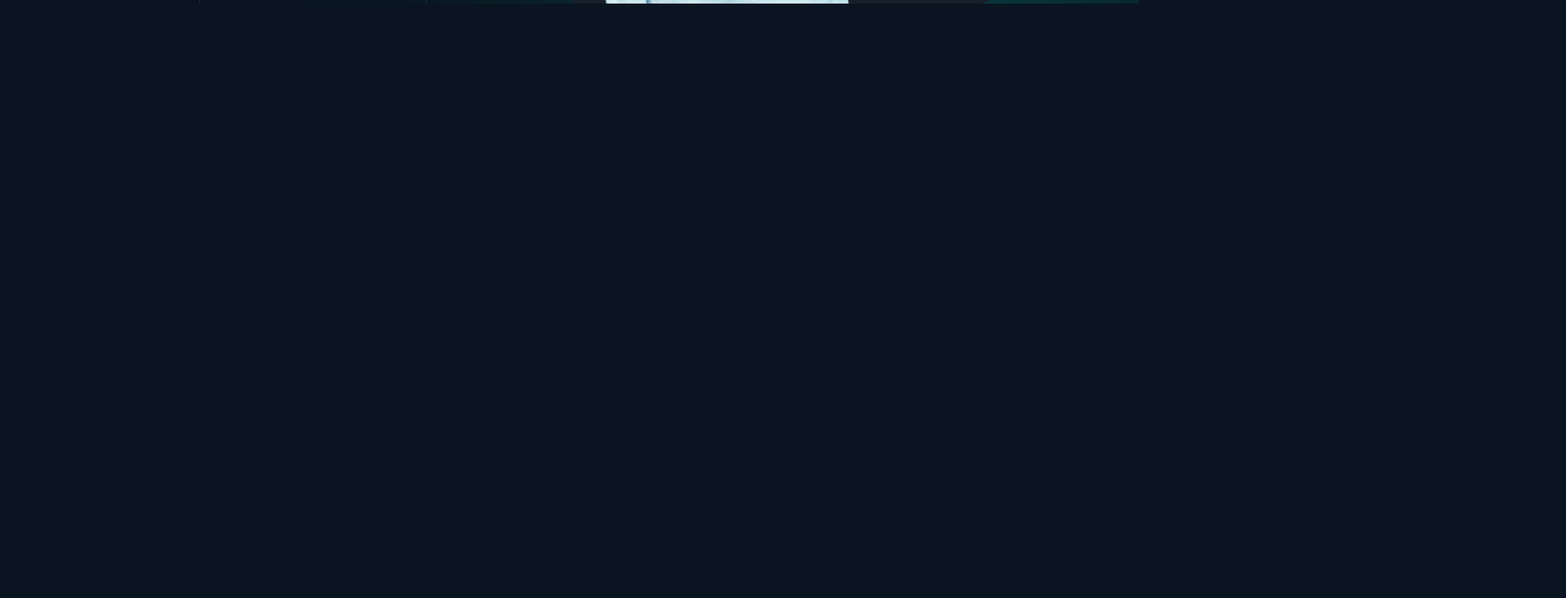
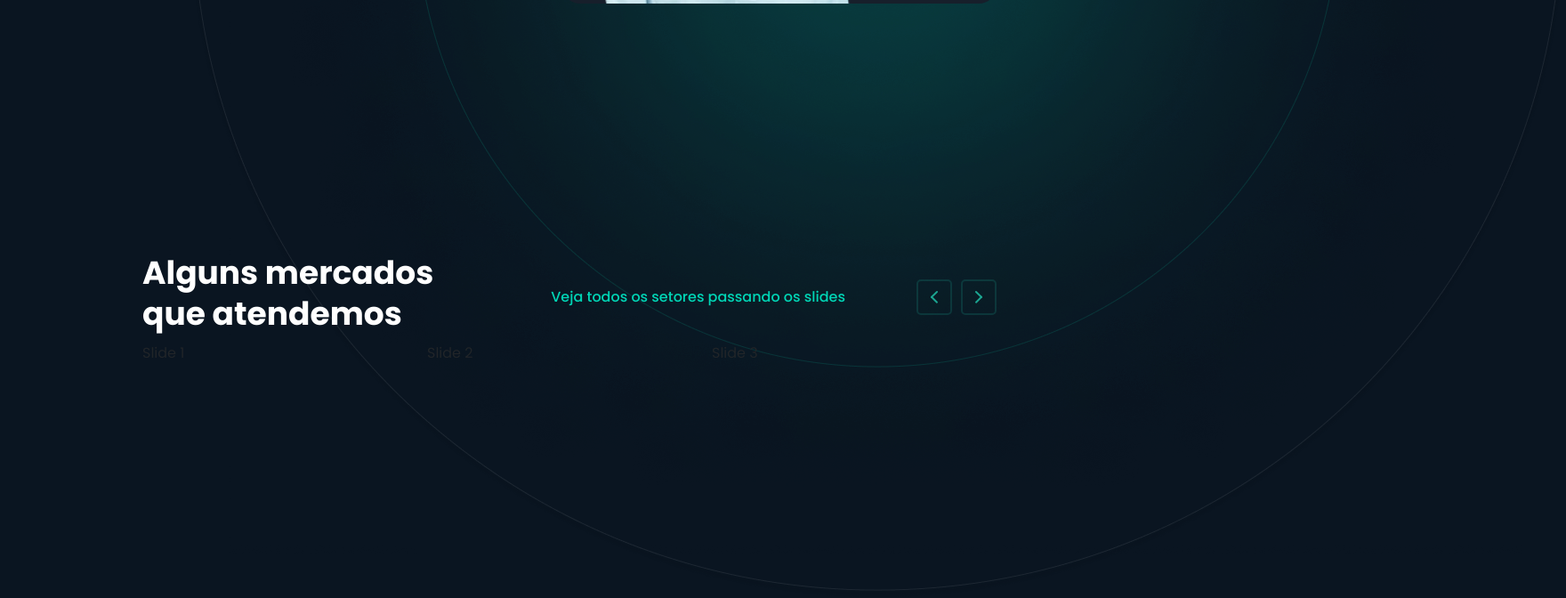
Before and after one commit to wesleyeagles/ibtec, a React (Vite) app: page /inicio in a window 1280 px wide. Shown: the part 2717-3389 px from the top of the page at 89% size, 1760 px wide, since content can reach past the window. Before the commit the page ends 2721 px from the top, so only its background shows below. Built offline with nearby package versions, Linux system fonts and the light colour scheme.

Commit message:
pré commit

```diff
--- a/package.json
+++ b/package.json
@@ -15,6 +15,7 @@
     "@react-spring/web": "^9.7.2",
     "@types/date-fns": "^2.6.0",
     "@types/lodash": "^4.14.194",
+    "@types/react-slick": "^0.23.10",
     "apollo-link-error": "^1.1.13",
     "apollo-server": "^3.10.2",
     "axios": "^1.4.0",
@@ -33,8 +34,10 @@
     "react-number-format": "^5.1.4",
     "react-router-dom": "^6.10.0",
     "react-select": "^5.7.3",
+    "react-slick": "^0.29.0",
     "react-toastify": "^9.1.1",
     "reactstrap": "^9.1.9",
+    "slick-carousel": "^1.8.1",
     "styled-components": "^5.3.10",
     "zod": "^3.21.4"
   },
--- a/src/Pages/Home/Home.tsx
+++ b/src/Pages/Home/Home.tsx
@@ -2,10 +2,13 @@ import { Link } from "react-router-dom";
 import BannerContainer from "../../Components/BannerContainer/BannerContainer";
 import GridContainer from "../../Components/GridContainer/GridContainer";
 import "./Pages.Home.Styles.scss";
-import { BannerArrow, InovacaoIcon, PlayVideoIcon, PointIcon, SegurancaIcon, SustentabilidadeIcon, TecnologiaIcon } from "../../assets/Icones";
+import { BannerArrow, InovacaoIcon, PlayVideoIcon, PointIcon, SegurancaIcon, SliderNextIcon, SliderPrevIcon, SustentabilidadeIcon, TecnologiaIcon } from "../../assets/Icones";
 import { useMediaQuery } from "../../Hooks/useMediaQuery";
 import { useState } from "react";
 import VideoModal from "./Components/VideoModal";
+import Slider from "react-slick";
+import "slick-carousel/slick/slick.css";
+import "slick-carousel/slick/slick-theme.css";
 
 const Home = () => {
 	const isMedia600px = useMediaQuery("(max-width: 600px)");
@@ -13,6 +16,26 @@ const Home = () => {
 	const [isShowVideo, setShowVideo] = useState(false);
 
 	const handleShow = () => setShowVideo(true);
+
+	const [sliderRef, setSliderRef] = useState<Slider | null>(null);
+
+	const settings = {
+		slidesToShow: 3,
+		slidesToScroll: 1,
+		arrows: false, // Desativa as flechas padrão
+	};
+
+	const goToPrevSlide = () => {
+		if (sliderRef) {
+			sliderRef.slickPrev();
+		}
+	};
+
+	const goToNextSlide = () => {
+		if (sliderRef) {
+			sliderRef.slickNext();
+		}
+	};
 
 	return (
 		<>
@@ -136,6 +159,33 @@ const Home = () => {
 					<img className="light-effect" src="light-effect.webp" />
 				</div>
 			</div>
+			<div className="mercados">
+				<GridContainer>
+					<div className="wrapper">
+						<div className="label">
+							<h2>Alguns mercados que atendemos</h2>
+						</div>
+						<div className="functions">
+							<small>Veja todos os setores passando os slides</small>
+							<div className="slider-btns">
+								<SliderPrevIcon onClick={goToPrevSlide} size={"2.5em"} />
+								<SliderNextIcon onClick={goToNextSlide} size={"2.5em"} />
+							</div>
+						</div>
+					</div>
+					<div className="slider-wrapper">
+						<div className="slider-container">
+							<Slider ref={(slider) => setSliderRef(slider)} {...settings}>
+								<div>Slide 1</div>
+								<div>Slide 2</div>
+								<div>Slide 3</div>
+								<div>Slide 4</div>
+								{/* Adicione mais slides conforme necessário */}
+							</Slider>
+						</div>
+					</div>
+				</GridContainer>
+			</div>
 			<VideoModal videoSrc="../videoinstitucional.mp4" handleShow={handleShow} show={isShowVideo} setShow={setShowVideo} />
 		</>
 	);
--- a/src/Pages/Home/Pages.Home.Styles.scss
+++ b/src/Pages/Home/Pages.Home.Styles.scss
@@ -372,11 +372,11 @@
 			line-height: 150%; /* 24px */
 
 			@media screen and (max-width: 1368px) {
-				width: 75%!important;
+				width: 75% !important;
 			}
 
 			@media screen and (max-width: 1024px) {
-				width: 100%!important;
+				width: 100% !important;
 			}
 
 			@media screen and (max-width: 600px) {
@@ -495,3 +495,70 @@
 		z-index: -1;
 	}
 }
+
+.mercados {
+	margin-top: 280px;
+
+	@media screen and (max-width: 600px) {
+		margin-top: 130px;
+	}
+
+	.wrapper {
+		display: flex;
+		align-items: center;
+		justify-content: space-between;
+
+		@media screen and (max-width: 1024px) {
+			justify-content: start;
+			flex-direction: column;
+		}
+	}
+
+	.label {
+		h2 {
+			color: #fff;
+			font-size: 36px;
+			font-style: normal;
+			font-weight: 700;
+			inline-size: 400px;
+			line-height: 130%; /* 52px */
+
+			@media screen and (max-width: 1024px) {
+				inline-size: 400px;
+				margin-top: 64px;
+			}
+
+			@media screen and (max-width: 600px) {
+				inline-size: 100%;
+				font-size: 30px;
+			}
+		}
+
+	}
+
+	.functions {
+		display: flex;
+		align-items: center;
+		gap: 80px;
+
+		.slider-btns {
+			display: flex;
+			align-items: center;
+			gap: 10px;
+
+			svg {
+				cursor: pointer;
+			}
+		}
+	}
+
+	small {
+		color: #00d6b6;
+		font-size: 16px;
+		font-style: normal;
+		font-weight: 500;
+		line-height: normal;
+		line-height: 130%; /* 20.8px */
+	}
+
+}
--- a/src/assets/Icones/index.tsx
+++ b/src/assets/Icones/index.tsx
@@ -285,3 +285,33 @@ export const PointIcon: FC<IIconProps> = (props) => {
 		</svg>
 	);
 };
+
+export const SliderPrevIcon: FC<IIconProps> = (props) => {
+	const { size = "1em", ...newProps } = props;
+
+	newProps.height = newProps.height || size;
+	newProps.width = newProps.width || size;
+
+	return (
+		<svg width="40" height="40" viewBox="0 0 40 40" fill="none" xmlns="http://www.w3.org/2000/svg" {...newProps}>
+			<rect x="1" y="1" width="38" height="38" rx="4" stroke="#1CA591" strokeOpacity="0.2" strokeWidth="2" />
+			<path d="M17 19.832L23 25.6631" stroke="#1CA591" strokeWidth="2" strokeLinecap="round" strokeLinejoin="round" />
+			<path d="M17 19.8311L23 14" stroke="#1CA591" strokeWidth="2" strokeLinecap="round" strokeLinejoin="round" />
+		</svg>
+	);
+};
+
+export const SliderNextIcon: FC<IIconProps> = (props) => {
+	const { size = "1em", ...newProps } = props;
+
+	newProps.height = newProps.height || size;
+	newProps.width = newProps.width || size;
+
+	return (
+		<svg width="40" height="40" viewBox="0 0 40 40" fill="none" xmlns="http://www.w3.org/2000/svg" {...newProps}>
+			<rect x="1" y="1" width="38" height="38" rx="4" stroke="#1CA591" strokeOpacity="0.2" strokeWidth="2" />
+			<path d="M23 19.832L17 25.6631" stroke="#1CA591" strokeWidth="2" strokeLinecap="round" strokeLinejoin="round" />
+			<path d="M23 19.8311L17 14" stroke="#1CA591" strokeWidth="2" strokeLinecap="round" strokeLinejoin="round" />
+		</svg>
+	);
+};
--- a/src/main.scss
+++ b/src/main.scss
@@ -5,7 +5,6 @@
 }
 
 html {
-	overflow-x: hidden;
 	width: 100%;
 }
 
```
Also changed, not shown: 1 other file (tests, documents, lock files or other folders).
